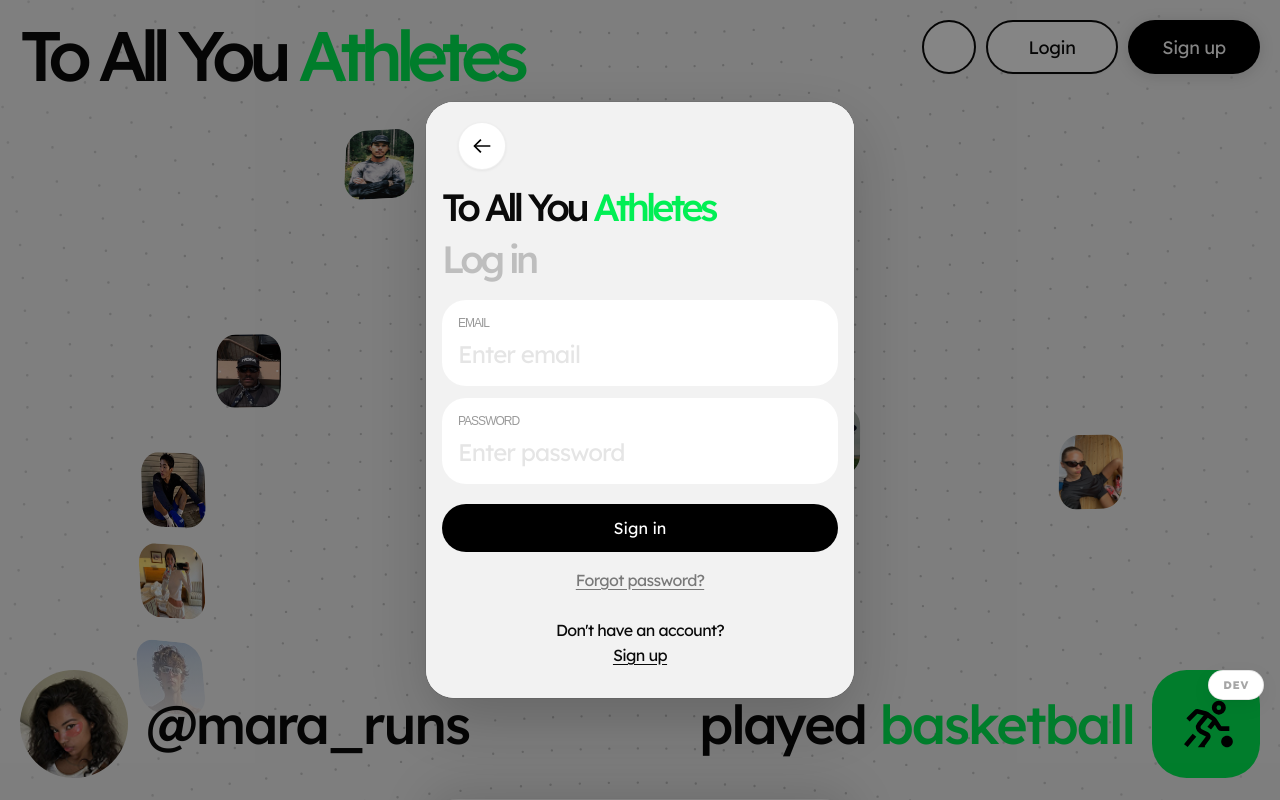
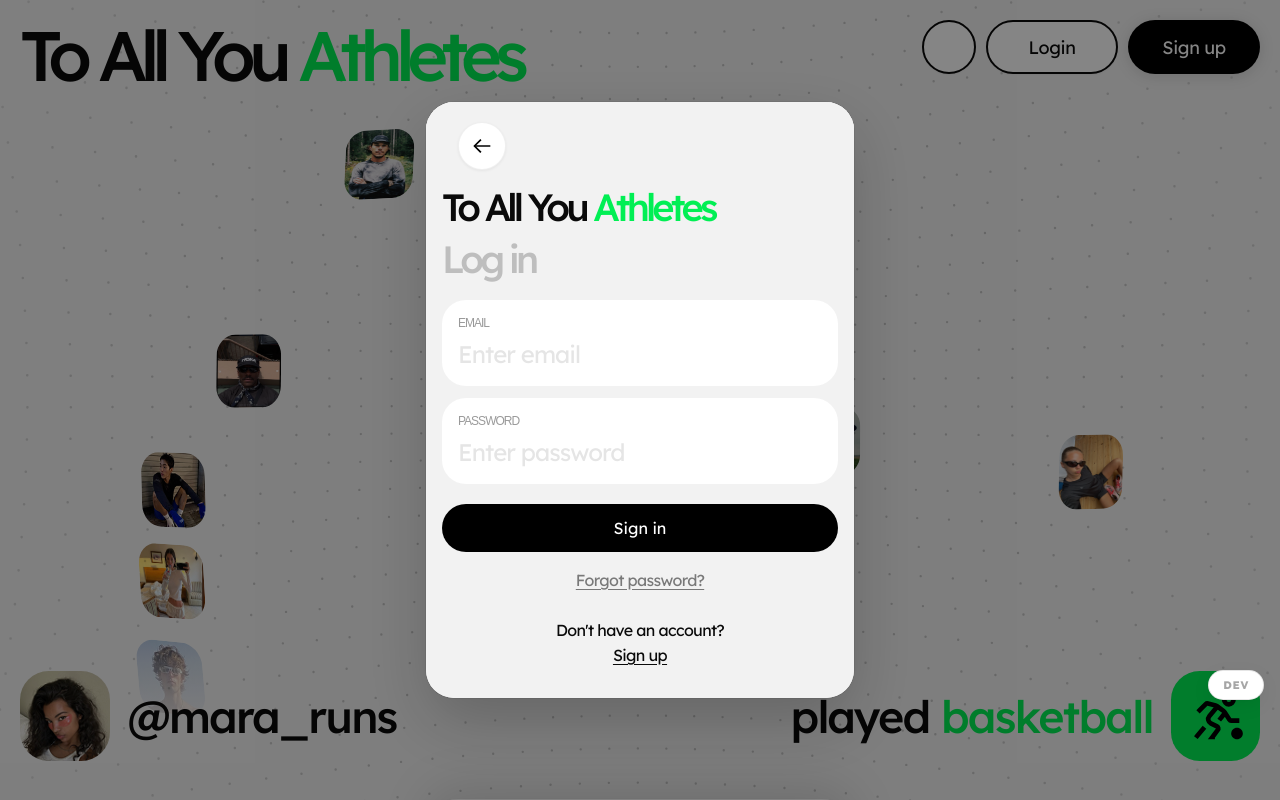
Before and after one commit to oubastri/taya, a Next.js app: page /login in a window 1280 px wide. Built offline with nearby package versions, Linux system fonts and the light colour scheme; a web font is replaced by a local one.

Commit message:
landing page bug fixes

```diff
--- a/components/landing/LandingFigmaHero.tsx
+++ b/components/landing/LandingFigmaHero.tsx
@@ -20,10 +20,14 @@ const sans = 'var(--font-sans), system-ui, sans-serif';
 const PROFILE_ROTATE_MS = 2800;
 const ACTIVITY_ROTATE_MS = 3200;
 
-const HERO_FONT_SIZE = "clamp(22px, 4.2vw, 70px)";
-const AVATAR_PX = "clamp(44px, 9vw, 108px)";
-const SLOT_MIN_H = "clamp(48px, 10vw, 112px)";
-const ICON_BOX_PX = "clamp(44px, 9vw, 108px)";
+/** Tighter on narrow viewports so profile + activity stay side-by-side */
+const HERO_FONT_SIZE = "clamp(16px, 3.5vw, 70px)";
+const AVATAR_PX = "clamp(34px, 7vw, 108px)";
+const SLOT_MIN_H = "clamp(38px, 8.5vw, 112px)";
+const ICON_BOX_PX = "clamp(34px, 7vw, 108px)";
+const HERO_INNER_GAP = "clamp(6px, 1.4vw, 18px)";
+const HERO_COLUMN_GAP = "clamp(10px, 2.8vw, 40px)";
+const HERO_DEMO_TILE_RADIUS = "32%";
 
 /** Horizontal padding aligned with landing header */
 const PAGE_PAD_X = "max(20px, env(safe-area-inset-left))";
@@ -86,13 +90,16 @@ function shuffleOrder<T>(arr: T[], seed: number): T[] {
   return out;
 }
 
+/** ~50–58% of demo tile — keeps glyph smaller than the green box on phones */
 function useIconSizeForLanding() {
-  const [iconSize, setIconSize] = useState(52);
+  const [iconSize, setIconSize] = useState(48);
   useEffect(() => {
     const apply = () => {
       const w = window.innerWidth;
-      if (w < 480) setIconSize(30);
-      else if (w < 720) setIconSize(38);
+      if (w < 400) setIconSize(18);
+      else if (w < 480) setIconSize(22);
+      else if (w < 640) setIconSize(30);
+      else if (w < 720) setIconSize(36);
       else if (w < 1100) setIconSize(48);
       else setIconSize(56);
     };
@@ -103,24 +110,8 @@ function useIconSizeForLanding() {
   return iconSize;
 }
 
-/** Below this width, stack profile / activity vertically (readable on phones & narrow tablets). */
-const STACK_BREAKPOINT_PX = 760;
-
-function useStackedHero() {
-  const [stacked, setStacked] = useState(false);
-  useEffect(() => {
-    const mq = window.matchMedia(`(max-width: ${STACK_BREAKPOINT_PX}px)`);
-    const on = () => setStacked(mq.matches);
-    on();
-    mq.addEventListener("change", on);
-    return () => mq.removeEventListener("change", on);
-  }, []);
-  return stacked;
-}
-
 export function LandingFigmaHero() {
   const iconSize = useIconSizeForLanding();
-  const stacked = useStackedHero();
 
   const activityOrder = useMemo(
     () => shuffleOrder([...LANDING_ACTIVITY_TYPES], 42),
@@ -154,7 +145,7 @@ export function LandingFigmaHero() {
     fontWeight: 500,
     letterSpacing: "-0.04em",
     color: "var(--foreground)",
-    lineHeight: 1.05,
+    lineHeight: 1.25,
   };
 
   const profileBlock = (
@@ -167,15 +158,21 @@ export function LandingFigmaHero() {
       <div
         style={{
           display: "flex",
+          flexDirection: "row",
+          flexWrap: "nowrap",
           alignItems: "center",
-          gap: "clamp(10px, 1.6vw, 18px)",
+          justifyContent: "flex-start",
+          gap: HERO_INNER_GAP,
+          width: "100%",
+          minWidth: 0,
+          overflow: "visible",
         }}
       >
         <div
           style={{
             width: AVATAR_PX,
             height: AVATAR_PX,
-            borderRadius: "50%",
+            borderRadius: HERO_DEMO_TILE_RADIUS,
             overflow: "hidden",
             flexShrink: 0,
             background: "var(--avatar-placeholder-bg)",
@@ -194,7 +191,13 @@ export function LandingFigmaHero() {
             }}
           />
         </div>
-        <span style={{ ...typeStyle, whiteSpace: "nowrap" }}>
+        <span
+          style={{
+            ...typeStyle,
+            whiteSpace: "nowrap",
+            flexShrink: 0,
+          }}
+        >
           {profile.handle}
         </span>
       </div>
@@ -211,12 +214,24 @@ export function LandingFigmaHero() {
       <div
         style={{
           display: "flex",
+          flexDirection: "row",
+          flexWrap: "nowrap",
           alignItems: "center",
-          gap: "clamp(10px, 1.6vw, 18px)",
-          flexWrap: "wrap",
+          justifyContent: "flex-end",
+          gap: HERO_INNER_GAP,
+          width: "100%",
+          minWidth: 0,
+          overflow: "visible",
         }}
       >
-        <span style={{ ...typeStyle }}>
+        <span
+          style={{
+            ...typeStyle,
+            whiteSpace: "nowrap",
+            flexShrink: 0,
+            textAlign: "right",
+          }}
+        >
           {connector && (
             <span style={{ color: "var(--foreground)" }}>{connector} </span>
           )}
@@ -226,7 +241,7 @@ export function LandingFigmaHero() {
           style={{
             width: ICON_BOX_PX,
             height: ICON_BOX_PX,
-            borderRadius: "32%",
+            borderRadius: HERO_DEMO_TILE_RADIUS,
             background: "var(--accent)",
             display: "flex",
             alignItems: "center",
@@ -240,30 +255,6 @@ export function LandingFigmaHero() {
     </LandingSlotStrip>
   );
 
-  if (stacked) {
-    return (
-      <section
-        aria-label="Example activity"
-        style={{
-          width: "100%",
-          paddingLeft: PAGE_PAD_X,
-          paddingRight: PAGE_PAD_RIGHT,
-          display: "flex",
-          flexDirection: "column",
-          alignItems: "stretch",
-          gap: "clamp(8px, 3vw, 16px)",
-        }}
-      >
-        <div style={{ alignSelf: "flex-start", width: "100%" }}>
-          {profileBlock}
-        </div>
-        <div style={{ alignSelf: "flex-end", width: "100%" }}>
-          {activityBlock}
-        </div>
-      </section>
-    );
-  }
-
   return (
     <section
       aria-label="Example activity"
@@ -275,9 +266,9 @@ export function LandingFigmaHero() {
         paddingRight: PAGE_PAD_RIGHT,
         minHeight: SLOT_MIN_H,
         display: "grid",
-        gridTemplateColumns: "minmax(0, 1fr) minmax(0, 1fr)",
+        gridTemplateColumns: "minmax(0, 0.88fr) minmax(0, 1.12fr)",
         alignItems: "center",
-        columnGap: "clamp(16px, 3vw, 40px)",
+        columnGap: HERO_COLUMN_GAP,
       }}
     >
       <div
@@ -298,6 +289,8 @@ export function LandingFigmaHero() {
           alignItems: "center",
           width: "100%",
           minWidth: 0,
+          position: "relative",
+          zIndex: 1,
         }}
       >
         {activityBlock}
--- a/components/landing/LandingSlotStrip.tsx
+++ b/components/landing/LandingSlotStrip.tsx
@@ -38,7 +38,7 @@ const SLOT_Y = "55%" as const;
 
 /**
  * Vertical slot swap: outgoing exits, then incoming enters (`wait` avoids two lines visible at once).
- * Center column fills its grid cell and flex-centers text (no translateX(-50%) — that fights variable widths).
+ * Motion layer is in-flow (relative) so slot height grows with wrapped text; minHeight is a floor only.
  */
 export function LandingSlotStrip({
   slotKey,
@@ -52,45 +52,30 @@ export function LandingSlotStrip({
   const reduce = useReducedMotion();
   const isCenter = anchor === "center";
 
+  /** In-flow height so wrapped text / descenders are not clipped; width fills the grid cell */
+  const flexRow = {
+    display: "flex" as const,
+    alignItems: "center" as const,
+    width: "100%" as const,
+    maxWidth: "100%" as const,
+    boxSizing: "border-box" as const,
+    ...(isCenter
+      ? { justifyContent: "center" as const }
+      : anchor === "right"
+        ? { justifyContent: "flex-end" as const }
+        : { justifyContent: "flex-start" as const }),
+  } satisfies CSSProperties;
+
   const motionPos = reduce
-    ? ({} as const)
-    : ({
-        position: "absolute" as const,
-        top: 0,
-        bottom: 0,
-        display: "flex",
-        alignItems: "center",
-        ...(isCenter
-          ? {
-              left: 0,
-              right: 0,
-              justifyContent: "center" as const,
-              width: "auto",
-            }
-          : anchor === "right"
-            ? {
-                left: "auto",
-                right: 0,
-                justifyContent: "flex-end" as const,
-                width: "max-content",
-                maxWidth: "100%",
-              }
-            : {
-                left: 0,
-                right: "auto",
-                justifyContent: "flex-start" as const,
-                width: "max-content",
-                maxWidth: "100%",
-              }),
-      } satisfies CSSProperties);
+    ? flexRow
+    : ({ position: "relative" as const, ...flexRow } satisfies CSSProperties);
 
   return (
     <div
       className={className}
       style={{
         position: "relative",
-        overflowX: "visible",
-        overflowY: "hidden",
+        overflow: "visible",
         minHeight,
         minWidth: minWidthProp,
         width: reduce ? "auto" : "100%",
```
